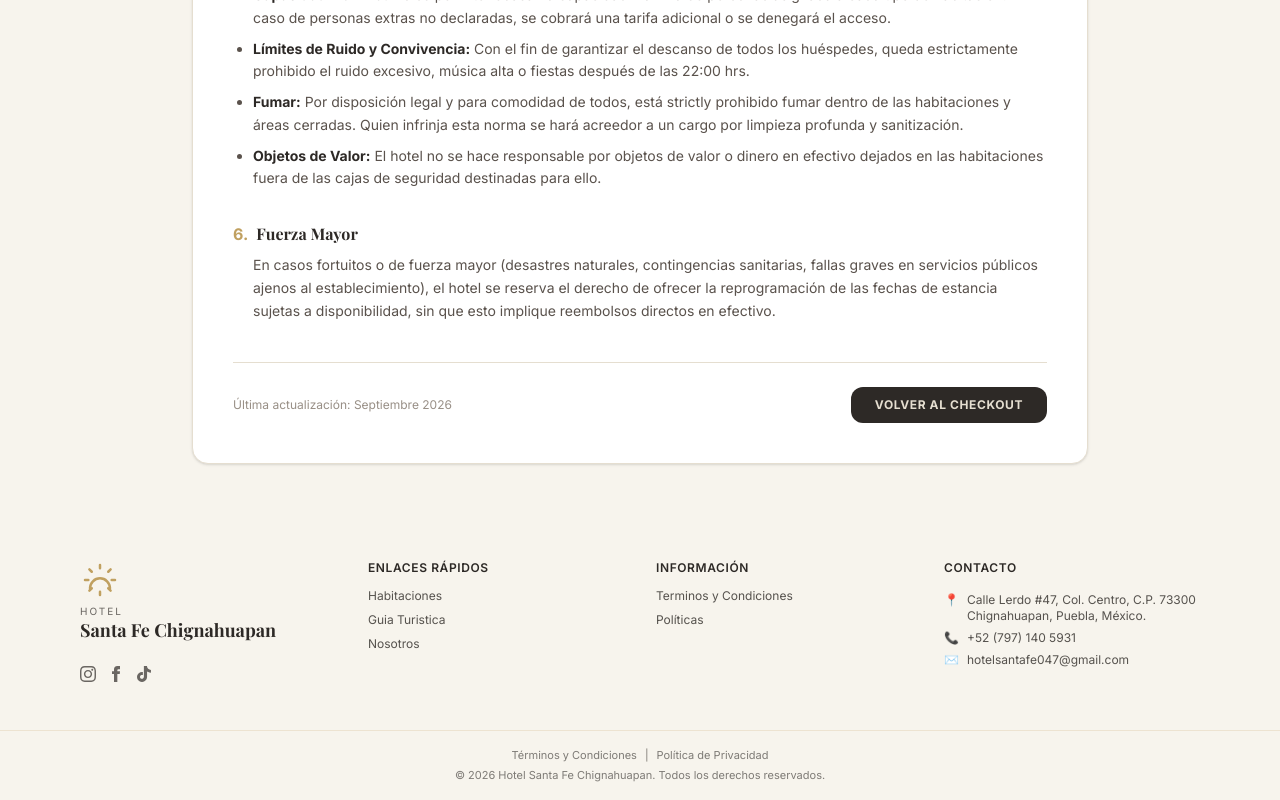
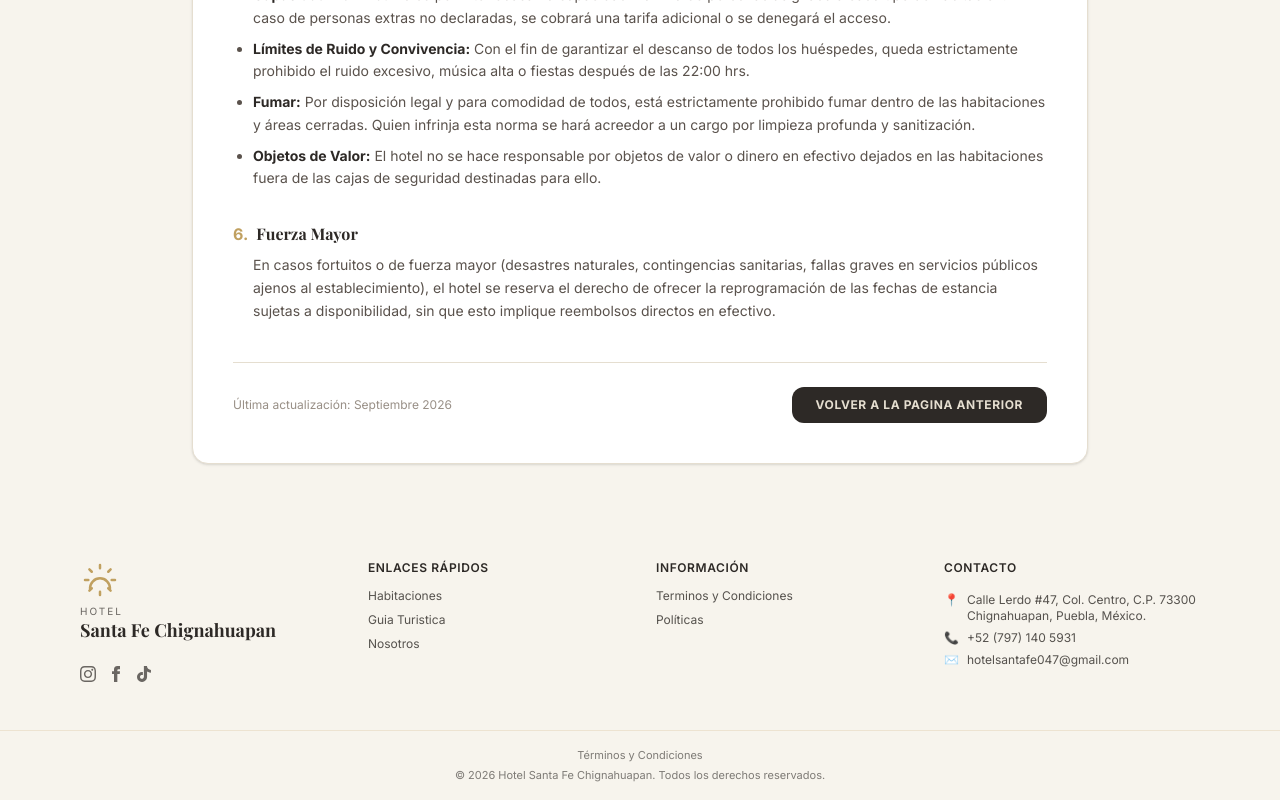
Before and after one commit to cuauhvip07/HSF2Front, a Next.js app: page /terminos-y-condiciones in a window 1280 px wide. Shown: the part 1268-2068 px from the top of the page. Built offline with nearby package versions, Linux system fonts and the light colour scheme; a web font is replaced by a local one.

Commit message:
Deleting unused pages

```diff
--- a/app/(main)/terminos-y-condiciones/page.tsx
+++ b/app/(main)/terminos-y-condiciones/page.tsx
@@ -1,8 +1,10 @@
 'use client';
 
-import Link from 'next/link';
+import { useRouter } from 'next/navigation';
 
 export default function TermsAndConditionsPage() {
+  const router = useRouter();
+
   return (
     <div className="min-h-screen bg-[#f7f4ed] py-12 px-4 md:px-8">
       <div className="max-w-4xl mx-auto bg-white rounded-2xl border border-[#e5ded0] p-6 md:p-10 shadow-sm">
@@ -108,7 +110,7 @@ export default function TermsAndConditionsPage() {
                 <strong className="text-[#2d2926]">Límites de Ruido y Convivencia:</strong> Con el fin de garantizar el descanso de todos los huéspedes, queda estrictamente prohibido el ruido excesivo, música alta o fiestas después de las 22:00 hrs.
               </li>
               <li>
-                <strong className="text-[#2d2926]">Fumar:</strong> Por disposición legal y para comodidad de todos, está strictly prohibido fumar dentro de las habitaciones y áreas cerradas. Quien infrinja esta norma se hará acreedor a un cargo por limpieza profunda y sanitización.
+                <strong className="text-[#2d2926]">Fumar:</strong> Por disposición legal y para comodidad de todos, está estrictamente prohibido fumar dentro de las habitaciones y áreas cerradas. Quien infrinja esta norma se hará acreedor a un cargo por limpieza profunda y sanitización.
               </li>
               <li>
                 <strong className="text-[#2d2926]">Objetos de Valor:</strong> El hotel no se hace responsable por objetos de valor o dinero en efectivo dejados en las habitaciones fuera de las cajas de seguridad destinadas para ello.
@@ -128,17 +130,18 @@ export default function TermsAndConditionsPage() {
 
         </div>
 
-        {/* Pie de página con botón para volver a la reserva */}
+        {/* Pie de página con botón dinámico para volver */}
         <div className="border-t border-[#e5ded0] pt-6 mt-10 flex flex-col sm:flex-row items-center justify-between gap-4">
           <p className="text-xs text-[#988f86]">
             Última actualización: Septiembre 2026
           </p>
-          <Link
-            href="/reservar"
-            className="bg-[#2d2926] hover:bg-[#383330] text-[#e5ded0] text-xs font-bold px-6 py-2.5 rounded-xl transition-all uppercase tracking-wider"
+          <button
+            type="button"
+            onClick={() => router.back()}
+            className="bg-[#2d2926] hover:bg-[#383330] text-[#e5ded0] text-xs font-bold px-6 py-2.5 rounded-xl transition-all uppercase tracking-wider cursor-pointer"
           >
-            Volver al Checkout
-          </Link>
+            Volver a la pagina anterior
+          </button>
         </div>
 
       </div>
--- a/components/main/footer.tsx
+++ b/components/main/footer.tsx
@@ -97,9 +97,7 @@ export default function Footer() {
       {/* SECCIÓN 4: COPYRIGHT Y LEGALES */}
       <section className="border-t border-[#c0a060]/20 py-4 px-4 text-center text-[11px] text-[#2d2926]/60 space-y-1">
         <p className="space-x-2">
-          <Link href="/terminos" className="hover:underline">Términos y Condiciones</Link>
-          <span>|</span>
-          <Link href="/privacidad" className="hover:underline">Política de Privacidad</Link>
+          <Link href="/terminos-y-condiciones" className="hover:underline">Términos y Condiciones</Link>
         </p>
         <p>
           © {year} Hotel Santa Fe Chignahuapan. Todos los derechos reservados.
```
